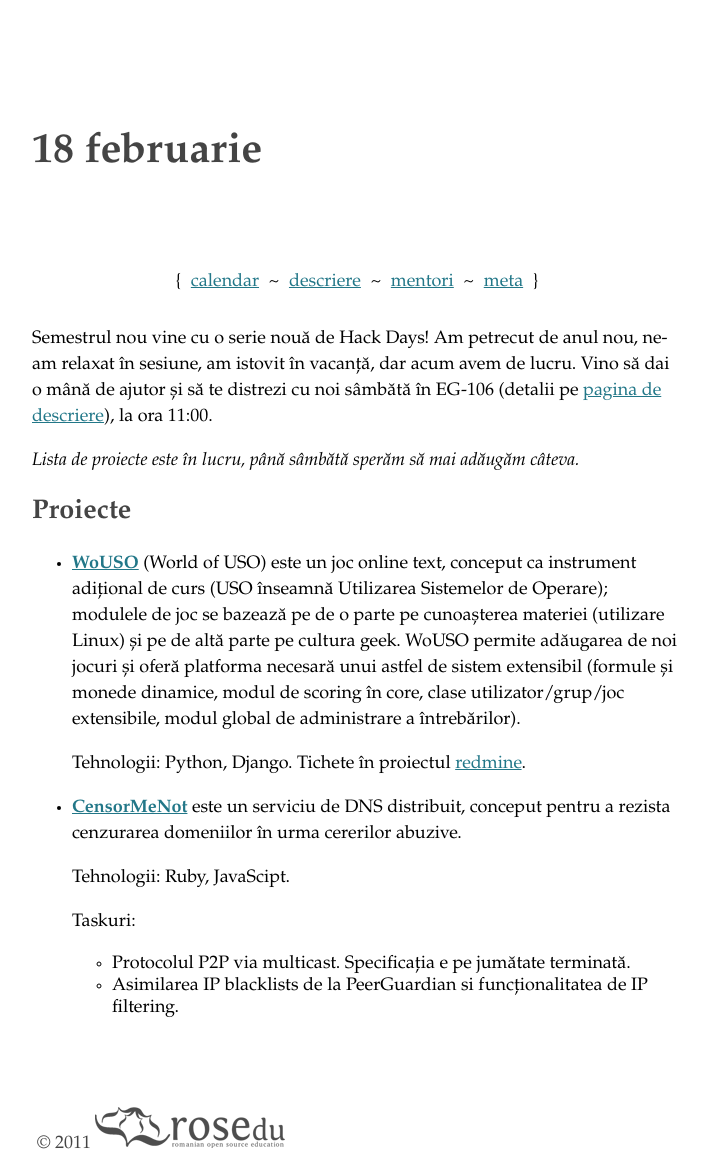
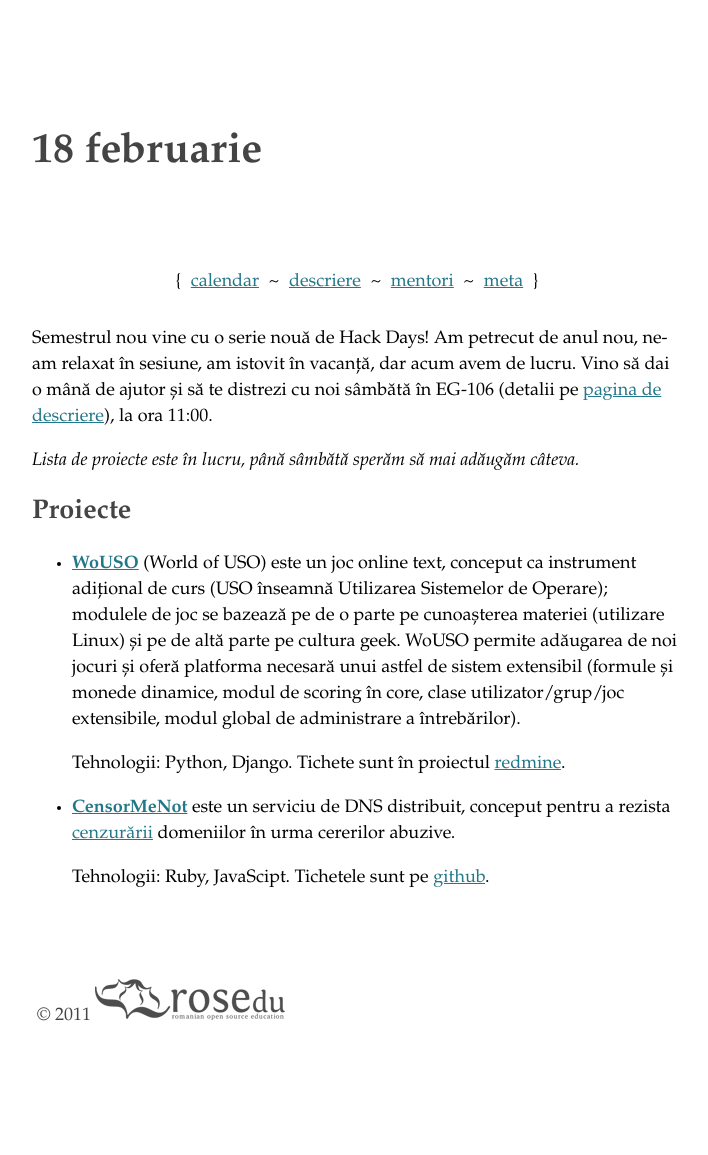
Before and after one commit to rosedu/hackday, a Jekyll site: the page built from _posts/2012-02-18-al-patrulea.markdown, in a window 1280 px wide. Shown: the whole page, without its empty margins (283-991 px from the left). Built offline with Jekyll 4.4.1, drawn with Linux system fonts in a browser that asks for light colours; after the commit the page ends 1027 px from its top, so only the background shows below that.

Commit message:
update description of CensorMeNot

```diff
--- a/_posts/2012-02-18-al-patrulea.markdown
+++ b/_posts/2012-02-18-al-patrulea.markdown
@@ -23,21 +23,17 @@
   scoring în core, clase utilizator/grup/joc extensibile, modul global
   de administrare a întrebărilor).
 
-  Tehnologii: Python, Django. Tichete în proiectul
+  Tehnologii: Python, Django. Tichete sunt în proiectul
   [redmine](https://projects.rosedu.org/projects/wouso).
 
 [wouso]: https://wouso.rosedu.org/
 
 * **[CensorMeNot][]** este un serviciu de DNS distribuit, conceput
-  pentru a rezista cenzurarea domeniilor în urma cererilor abuzive.
+  pentru a rezista
+  [cenzurării](http://en.wikipedia.org/wiki/Domain_name#Seizures)
+  domeniilor în urma cererilor abuzive.
 
-  Tehnologii: Ruby, JavaScipt.
-
-  Taskuri:
-
-  * Protocolul P2P via multicast. Specificația e pe jumătate
-    terminată.
-  * Asimilarea IP blacklists de la PeerGuardian si funcționalitatea de
-    IP filtering.
+  Tehnologii: Ruby, JavaScipt. Tichetele sunt pe
+  [github](https://github.com/dserban/censormenot/issues).
 
 [censormenot]: https://github.com/dserban/censormenot
```
